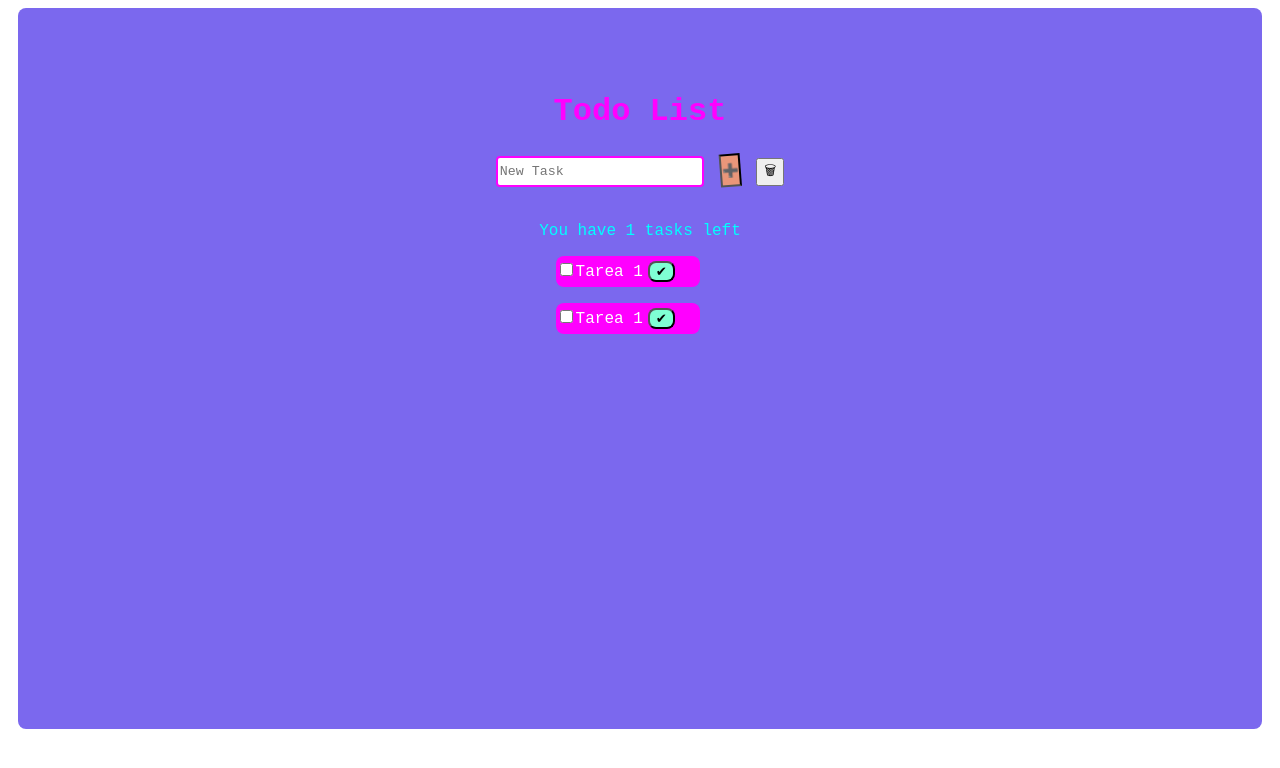
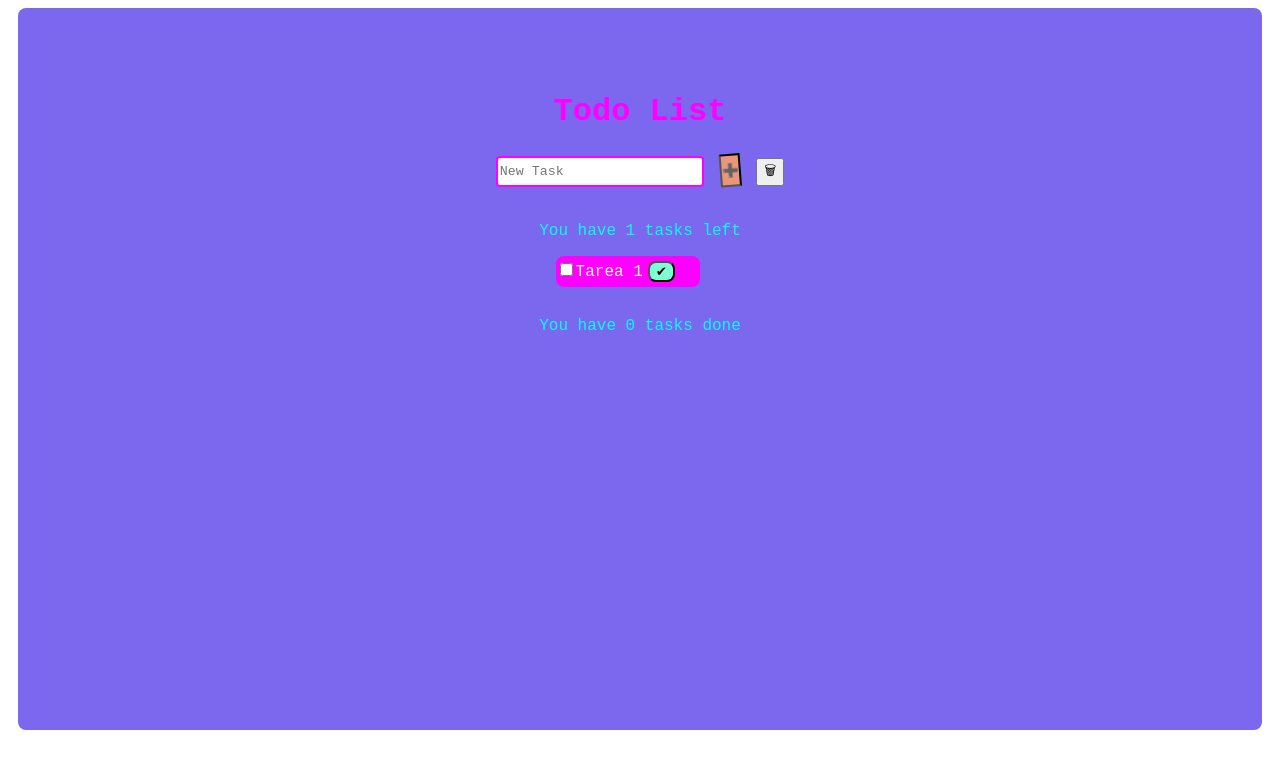
Before and after one commit to eloix2/minimaltodolist, a React (Create React App) app: page / in a window 1280 px wide. Shown: the top 768 px of the page. Built offline with nearby package versions, Linux system fonts and the light colour scheme.

Commit message:
arreglos iconos

```diff
--- a/src/App.jsx
+++ b/src/App.jsx
@@ -7,7 +7,7 @@ const KEY = "todoApp.todos";
 
 export function App(){
     const [todos, setTodos] = useState([{id: 1, task: 'Tarea 1', completed: false}]);
-    const [dones, setDones] = useState([]);
+    const [dones, setDones] = useState([{id: 31231321321, task: 'Tarea 1', completed: true}]);
 
     const todoTaskRef = useRef();
 
@@ -40,11 +40,9 @@ export function App(){
         todoTaskRef.current.value = null;
     };
 
-    const handleDeleteDone = () => {
-        const newTodos = todos.filter((todo) => !todo.completed);
+    const handleDeleteDone = (id) => {
+        const newTodos = todos.filter((todo) => todo.id != id);
         setTodos(newTodos);
-        const newDones = todos.filter((todo) => todo.completed);
-        setDones(newDones);
     };
 
     var handleKeyPress = (event) => {
@@ -69,10 +67,13 @@ export function App(){
             <div className='taskCompletionCounter'>You have {todos.filter((todo) => !todo.completed).length} tasks left</div>
 
             <div className='listItemsTodo'>
-                <TodoList todos={todos} handleDeleteDone={handleDeleteDone} toggleTodo={toggleTodo}/>
+                <TodoList todos={todos.filter((todo) => !todo.completed)} handleDeleteDone={handleDeleteDone} toggleTodo={toggleTodo}/>
             </div>
+
+            <div className='taskCompletionCounter'>You have {todos.filter((todo) => todo.completed).length} tasks done</div>
+
             <div className='listItemsDone'>
-                <TodoList todos={todos} handleDeleteDone={handleDeleteDone} toggleTodo={toggleTodo}/>
+                <TodoList todos={todos.filter((todo) => todo.completed)} handleDeleteDone={handleDeleteDone} toggleTodo={toggleTodo}/>
             </div>
         </div>
     )
--- a/src/components/TodoItem.jsx
+++ b/src/components/TodoItem.jsx
@@ -4,22 +4,30 @@ import { App } from '../App.jsx'
 
 export function TodoItem({ todo, handleDeleteDone, toggleTodo }) {
     const { id, task, completed } = todo;
-
+    var icon;
     const handleTodoClick = () => {
         toggleTodo(id);
     };
 
     const handleDone = () => {
         toggleTodo(id);
-        handleDeleteDone();
+        handleDeleteDone(id);
     };
 
+    var iscompleted = () => {
+        if(completed){
+            icon = <h1>❌</h1>
+        }
+        else{
+            icon = <h1>✔</h1>
+        }
+    }
   return (
       <div className='todoItem'>
             <li draggable={true}>
                 <input type= "checkbox"  checked={completed} onChange={handleTodoClick}/>
                 {task}
-                <button className='doneButton' onClick={handleDone}>✔</button>
+                <button className='doneButton' onClick={handleTodoClick}>{completed ? "❌" : "✔" }</button>
             </li>
       </div>
   )
```
